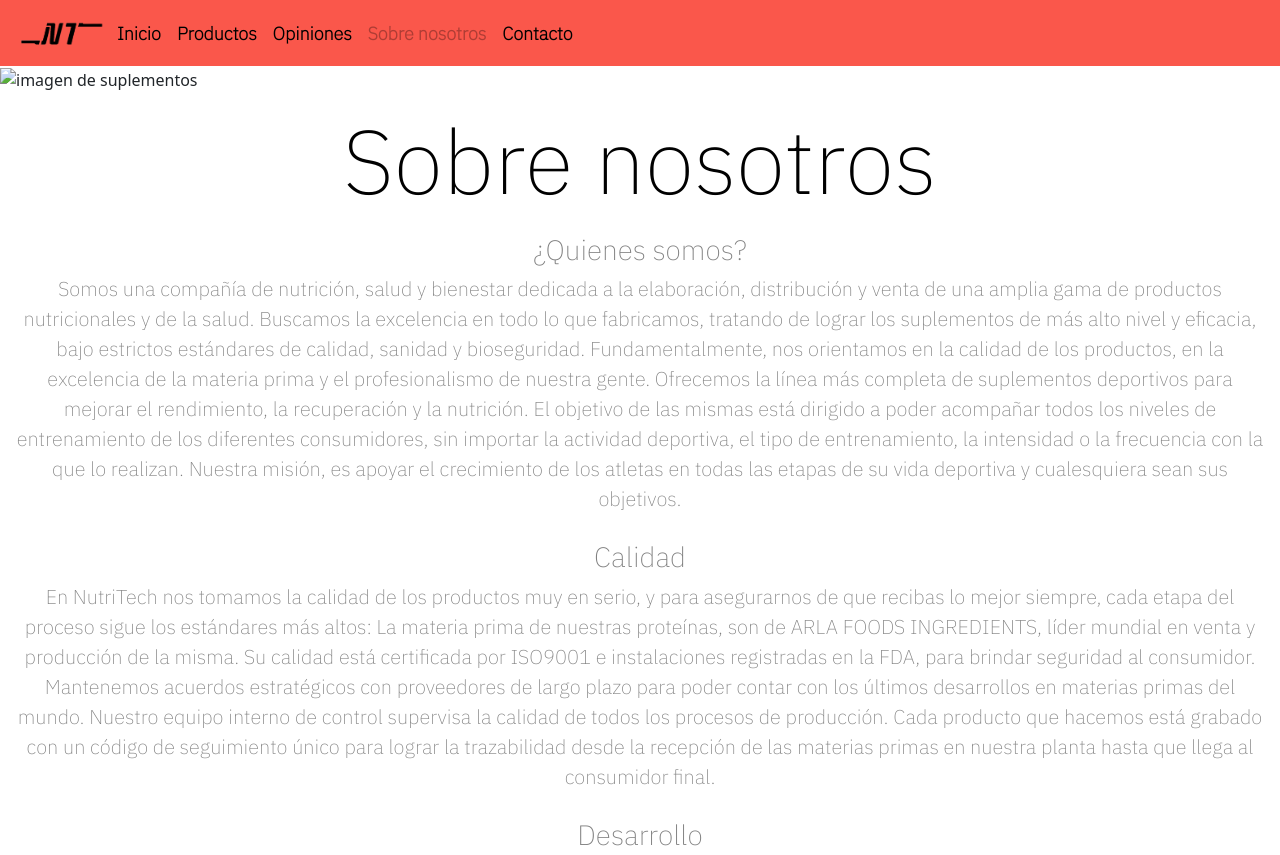
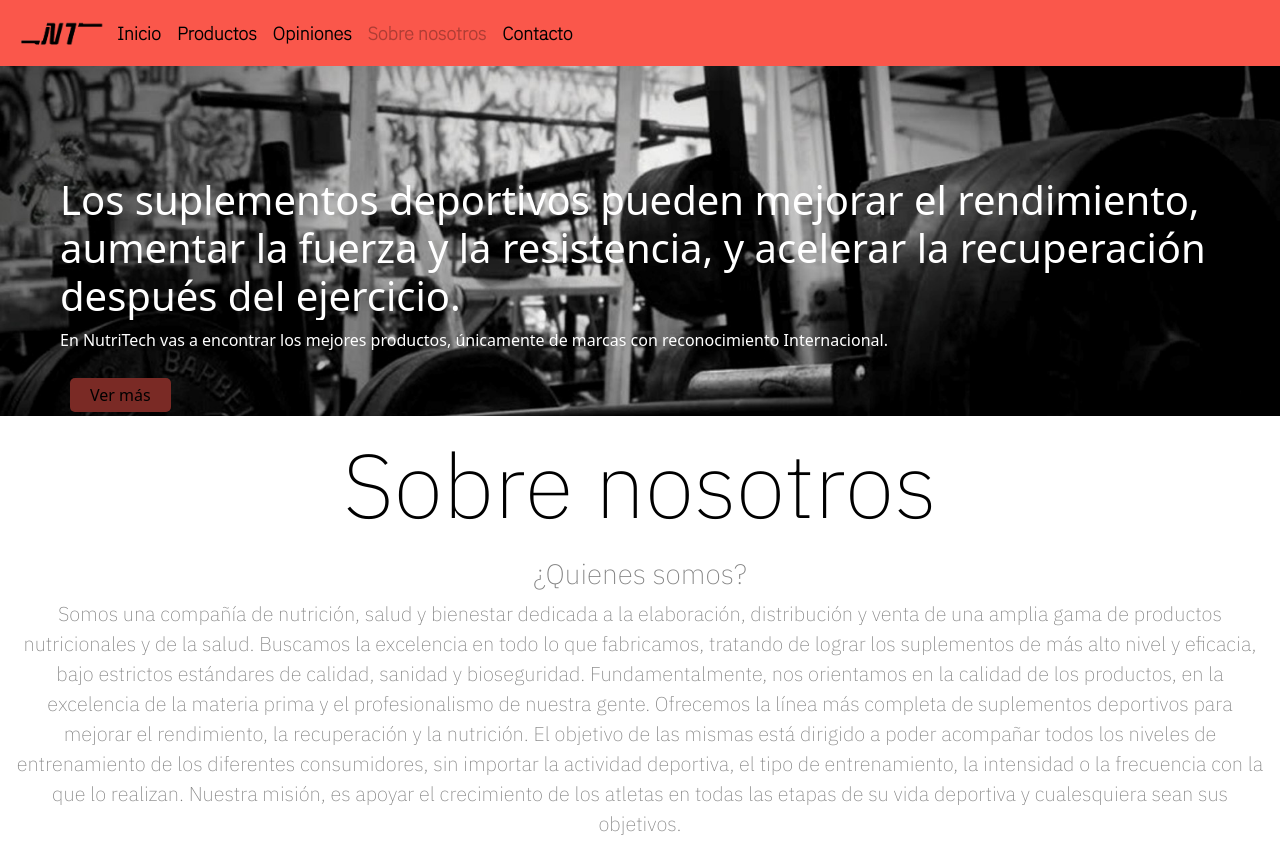
Before and after one commit to rafapastrian04/PF-Pastrian, a plain HTML site: page pages/sobre-nosotros.html in a window 1280 px wide. Shown: the top 855 px of the page. Drawn offline with nearby package versions, Linux system fonts and the light colour scheme; the site is published under a folder, as on GitHub Pages, so addresses that start at the root find nothing.

Commit message:
prueba imagen

```diff
--- a/pages/sobre-nosotros.html
+++ b/pages/sobre-nosotros.html
@@ -39,7 +39,7 @@
             </div>
           </nav>
           <div class="portada">
-            <img src="/multimedia/img/gym1.jpg" alt="imagen de suplementos">
+            <img src="../multimedia/img/gym1.jpg" alt="imagen de suplementos">
             <div class="contenido">
                 <h1>Los suplementos deportivos pueden mejorar el rendimiento, aumentar la fuerza y la resistencia, y acelerar la recuperación después del ejercicio.</h1>
                 <p>En NutriTech vas a encontrar los mejores productos, únicamente de marcas con reconocimiento Internacional.</p>
```
